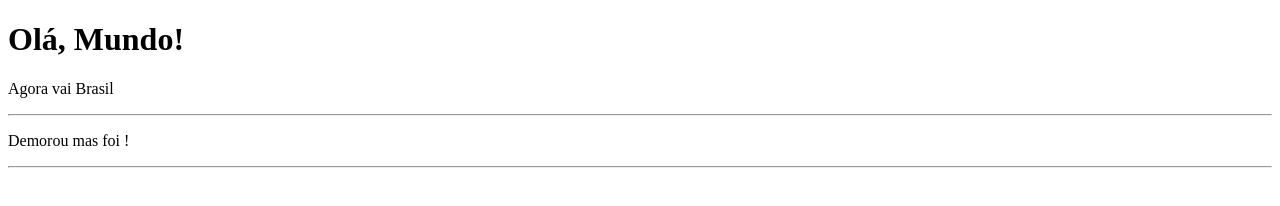
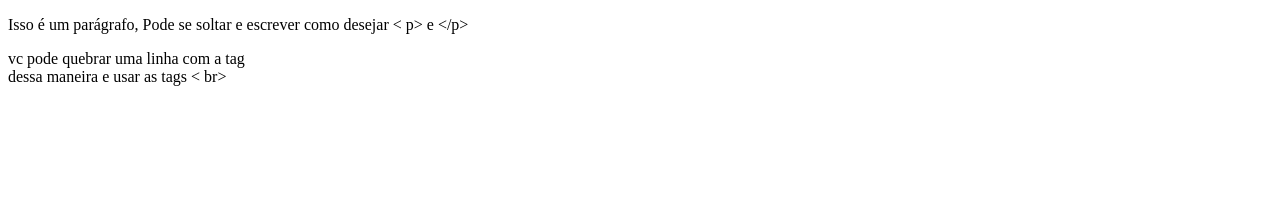
Before and after one commit to Scattered8Dream/Curso_em_v-deo_HTML5_CSS3_PT1, a plain HTML site: page index.html in a window 1280 px wide. Drawn offline with Linux system fonts and the light colour scheme.

Commit message:
Add files via upload
Segundo exercício do curso de HTML e CSS.

```diff
--- a/index.html
+++ b/index.html
@@ -3,13 +3,15 @@
 <head>
   <meta charset="UTF-8">
   <meta name="viewport" content="width=device-width, initial-scale=1.0">
-  <title>First one!</title>
+  <title>Document</title>
 </head>
 <body>
-  <h1>Olá, Mundo!</h1>
-  <p>Agora vai Brasil</p>
-  <hr>
-  <p>Demorou mas foi !</p>
-  <hr>
+  <p>
+    Isso é um parágrafo,
+       Pode se soltar e escrever como desejar &lt; p&gt; e &lt;/p&gt;
+      </p>
+      <p>
+        vc pode quebrar uma linha com a tag <br> dessa maneira e usar as tags &lt; br&gt;
+      </p>
 </body>
 </html>
```
